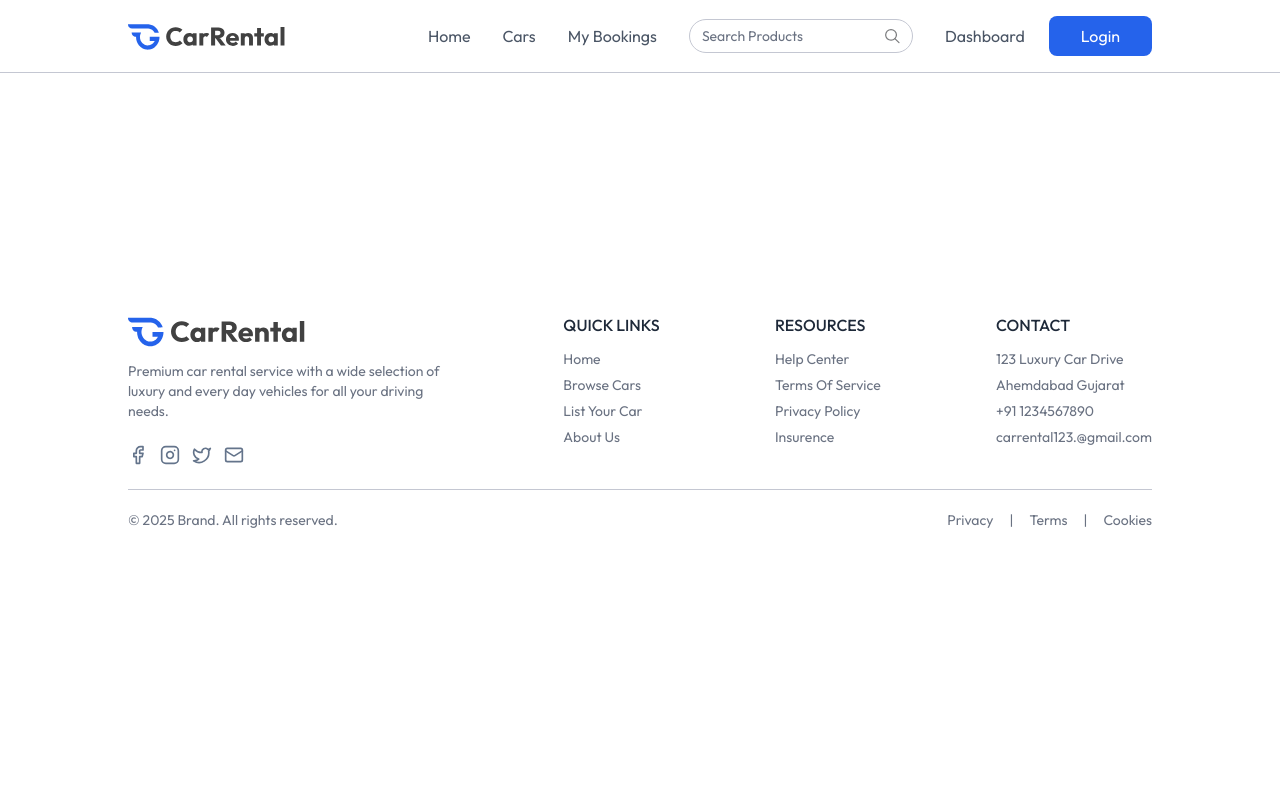
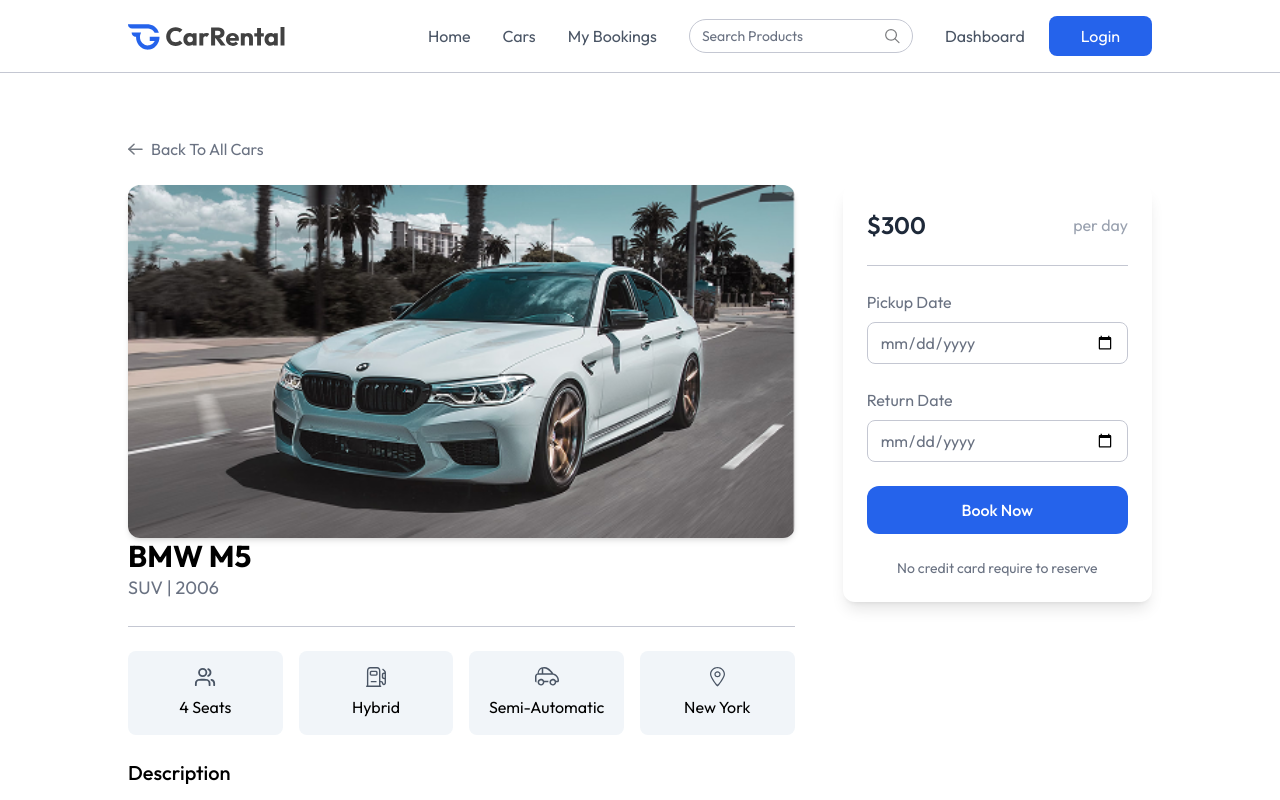
Before and after one commit to Kalpesh-Parmar-0/CarRental, a React (Vite) app in the folder client/: page / in a window 1280 px wide. Both pictures are taken after a click on the element 288 px from the left and 1289 px from the top of the page. Shown: the top 800 px of the page. Built offline with nearby package versions, Linux system fonts and the light colour scheme.

Commit message:
Car Details components done

```diff
--- a/client/src/assets/assets.js
+++ b/client/src/assets/assets.js
@@ -114,7 +114,7 @@
         "_id": "67ff5bc069c03d4e45f30b77",
         "owner": "67fe3467ed8a8fe17d0ba6e2",
         "brand": "BMW",
-        "model": "X5",
+        "model": "M5",
         "image": car_image1,
         "year": 2006,
         "category": "SUV",
@@ -130,8 +130,8 @@
     {
         "_id": "67ff6b758f1b3684286a2a65",
         "owner": "67fe3467ed8a8fe17d0ba6e2",
-        "brand": "Toyota",
-        "model": "Corolla",
+        "brand": "BMW",
+        "model": "M3",
         "image": car_image2,
         "year": 2021,
         "category": "Sedan",
@@ -147,8 +147,8 @@
     {
         "_id": "67ff6b9f8f1b3684286a2a68",
         "owner": "67fe3467ed8a8fe17d0ba6e2",
-        "brand": "Jeep ",
-        "model": "Wrangler",
+        "brand": "Tesla ",
+        "model": "Model T",
         "image": car_image3,
         "year": 2023,
         "category": "SUV",
@@ -164,8 +164,8 @@
     {
         "_id": "68009c93a3f5fc6338ea7e34",
         "owner": "67fe3467ed8a8fe17d0ba6e2",
-        "brand": "Ford",
-        "model": "Neo 6",
+        "brand": "Chevrolet",
+        "model": "Camaro",
         "image": car_image4,
         "year": 2022,
         "category": "Sedan",
--- /dev/null
+++ b/client/src/components/Loader.jsx
@@ -0,0 +1,12 @@
+import React from 'react'
+
+const Loader = () => {
+  return (
+    <div className='flex justify-center items-center h-[80vh]'>
+        <div className='animate-spin rounded-full h-14 w-14 border-4 border-gray-300 border-t-primary'></div>
+
+    </div>
+  )
+}
+
+export default Loader
--- a/client/src/pages/CarDetails.jsx
+++ b/client/src/pages/CarDetails.jsx
@@ -1,11 +1,102 @@
-import React from 'react'
+import React, { useEffect, useState } from 'react'
+import {useNavigate, useParams}  from 'react-router-dom'
+import {assets, dummyCarData} from '../assets/assets'
+import Loader from '../components/Loader'
 
 const CarDetails = () => {
-  return (
-    <div>
+
+  const {id} = useParams()
+  const navigate = useNavigate()
+  const [car, setCar] = useState(null)
+  const currency = import.meta.env.VITE_CURRENCY
+
+  const handleSubmit = async (e)=>{
+    e.preventDefault();
+  }
+
+  useEffect(()=>{
+    setCar(dummyCarData.find(car => car._id === id))
+  },[id])
+
+  return car ? (
+    <div className='px-6 md:px-16 lg:px-24 xl:px-32 mt-16'>
+      <button onClick={()=> navigate(-1)} className='flex items-center gap-2 mb-6 text-gray-500 cursor-pointer'>
+        <img src={assets.arrow_icon} alt="arrow" className='rotate-180 opacity-65' />
+        Back To All Cars
+      </button>
+
+      <div className='grid grid-cols-1 lg:grid-cols-3 gap-8 lg:gap-12'>
+        {/* left: car image and details */}
+        <div className='lg:col-span-2'>
+          <img src={car.image} alt="car" className='w-full h-auto md:max-h-100 object-cover rounded-xl md:6 shadow-md' />
+          <div className='space-y-6'>
+            <div>
+              <h1 className='text-3xl font-bold'>{car.brand} {car.model}</h1>
+              <p className='text-gray-500 text-lg'>{car.category} | {car.year}</p>
+            </div>
+            <hr className='border-borderColor my-6' />
+
+            <div className='grid grid-cols-2 sm:grid-cols-4 gap-4'>
+              {[
+                {icon : assets.users_icon, text:`${car.seating_capacity} Seats`},
+                {icon : assets.fuel_icon, text:`${car.fuel_type}`},
+                {icon : assets.car_icon, text:`${car.transmission}`},
+                {icon : assets.location_icon, text:`${car.location}`}
+              ].map(({icon, text})=>(
+                <div key={text} className='flex flex-col items-center bg-light p-4 rounded-lg'>
+                  <img src={icon} alt="" className='h-5 mb-2' />
+                  {text}
+                </div>
+              ))}
+            </div>
+            {/* description */}
+            <div>
+              <h1 className='text-xl font-medium mb-3'>Description</h1>
+              <p className='text-gray-500'>{car.description}</p>
+            </div>
+
+            {/* features */}
+            <div>
+              <h1 className='text-xl font-medium mb-3'>Features</h1>
+              <ul className='grid grid-cols-1 sm:grid-cols-2 gap-2'>
+                {
+                  ["360 camera", "Bluetooth", "GPS", "Heated Seats", "Rear View Mirror"].map((item)=>(
+                    <li key={item} className='flex items-center text-gray-500'>
+                      <img src={assets.check_icon} className='h-4 mr-2' alt="" />
+                      {item}
+                    </li>
+                  ))
+                }
+              </ul>
+            </div>
+          </div>
+        </div>
+
+        {/* right:booking form */}
+        <div>
+          <form onSubmit={handleSubmit} className='shadow-lg h-max sticky top-18 rounded-xl p-6 space-y-6 text-gray-500'>
+            <p className='flex items-center justify-between text-2xl text-gray-800 font-semibold'>{currency}{car.pricePerDay}<span className='text-base text-gray-400 font-normal'>per day</span></p>
+
+            <hr className='border-borderColor my-6' />
+
+            <div className='flex flex-col gap-2'>
+              <label htmlFor="pickup-date">Pickup Date</label>
+              <input type="date" className='border border-borderColor px-3 py-2 rounded-lg' required id='pickup-date' min={new Date().toISOString().split('T')[0]} />
+            </div>
+            <div className='flex flex-col gap-2'>
+              <label htmlFor="return-date">Return Date</label>
+              <input type="date" className='border border-borderColor px-3 py-2 rounded-lg' required id='return-date' min={new Date().toISOString().split('T')[0]} />
+            </div>
+
+            <button className='w-full bg-primary hover:bg-primary-dull transition-all py-3 font-medium text-white rounded-xl cursor-pointer'>Book Now</button>
+
+            <p className='text-center text-sm'>No credit card require to reserve</p>
+          </form>
+        </div>
+      </div>
 
     </div>
-  )
+  ) : <Loader />
 }
 
 export default CarDetails
```
